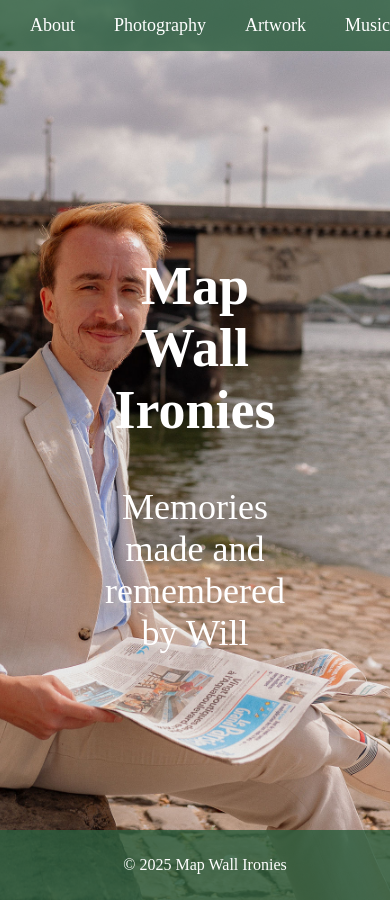
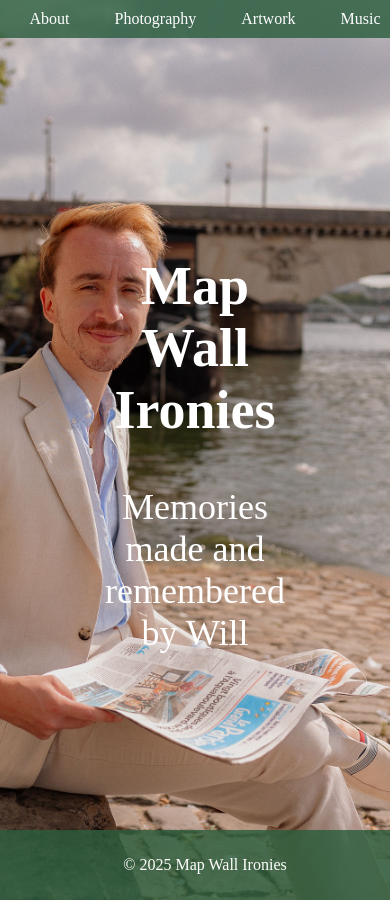
Before and after one commit to mapwallironies/mapwallironies.github.io, a Jekyll site: the page built from index.md, in a window 390 px wide. Built offline with Jekyll 4.4.1, drawn with Linux system fonts in a browser that asks for light colours.

Commit message:
Update custom.css

```diff
--- a/assets/css/custom.css
+++ b/assets/css/custom.css
@@ -92,3 +92,20 @@ footer {
 header {
     display: none;  /* Hide the header element */
 }
+
+/* Mobile / Small Screen Adjustments */
+@media (max-width: 768px) {
+    .navbar {
+        padding: 10px;
+    }
+
+    .nav-links {
+        flex-wrap: wrap;  /* Allow items to wrap to next line */
+        justify-content: center;  /* Center the items */
+    }
+
+    .nav-links a {
+        font-size: 16px;  /* Reduce font size for smaller screens */
+        padding: 10px 15px;  /* Adjust padding for smaller screen */
+    }
+}
```
